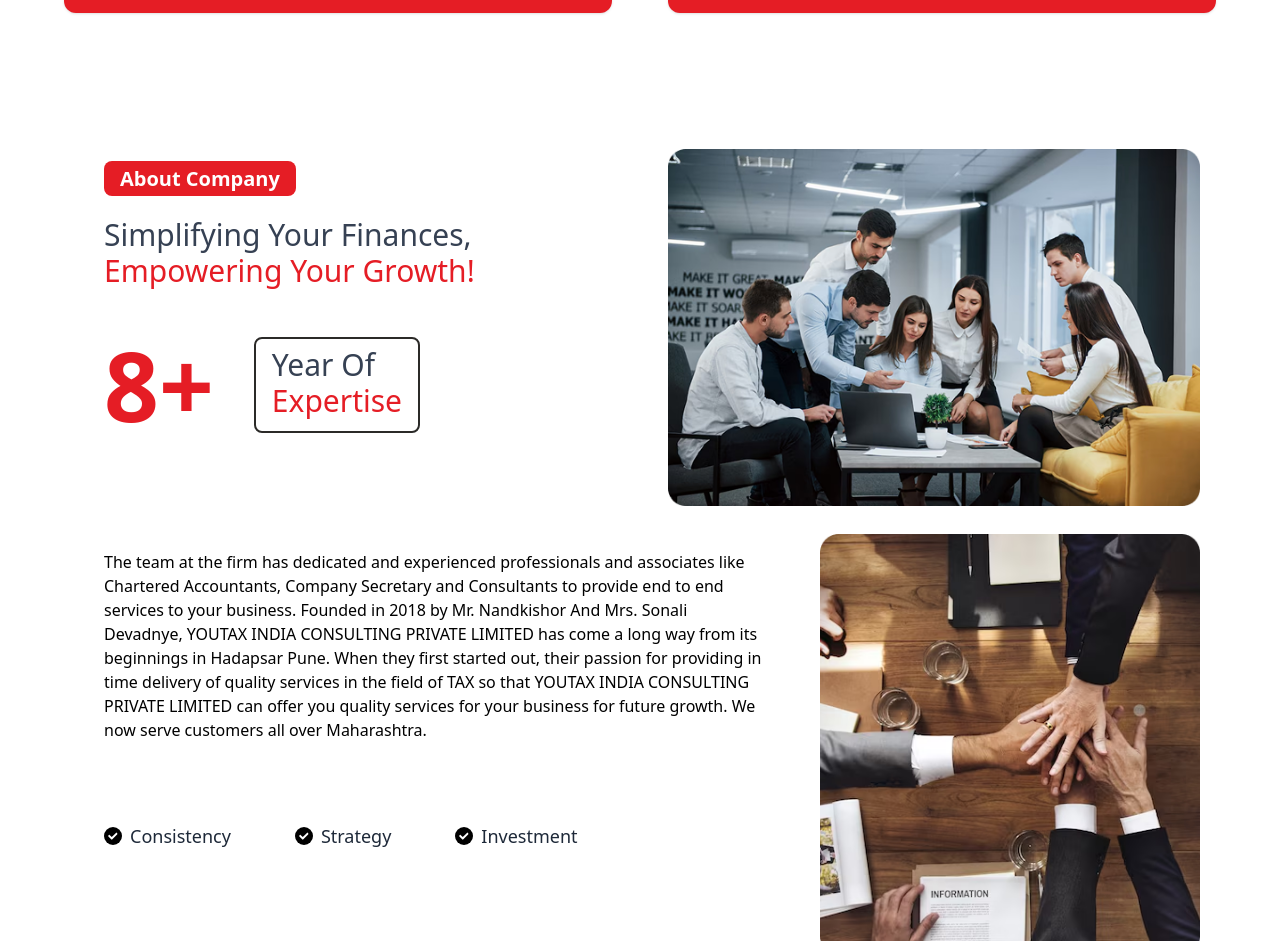
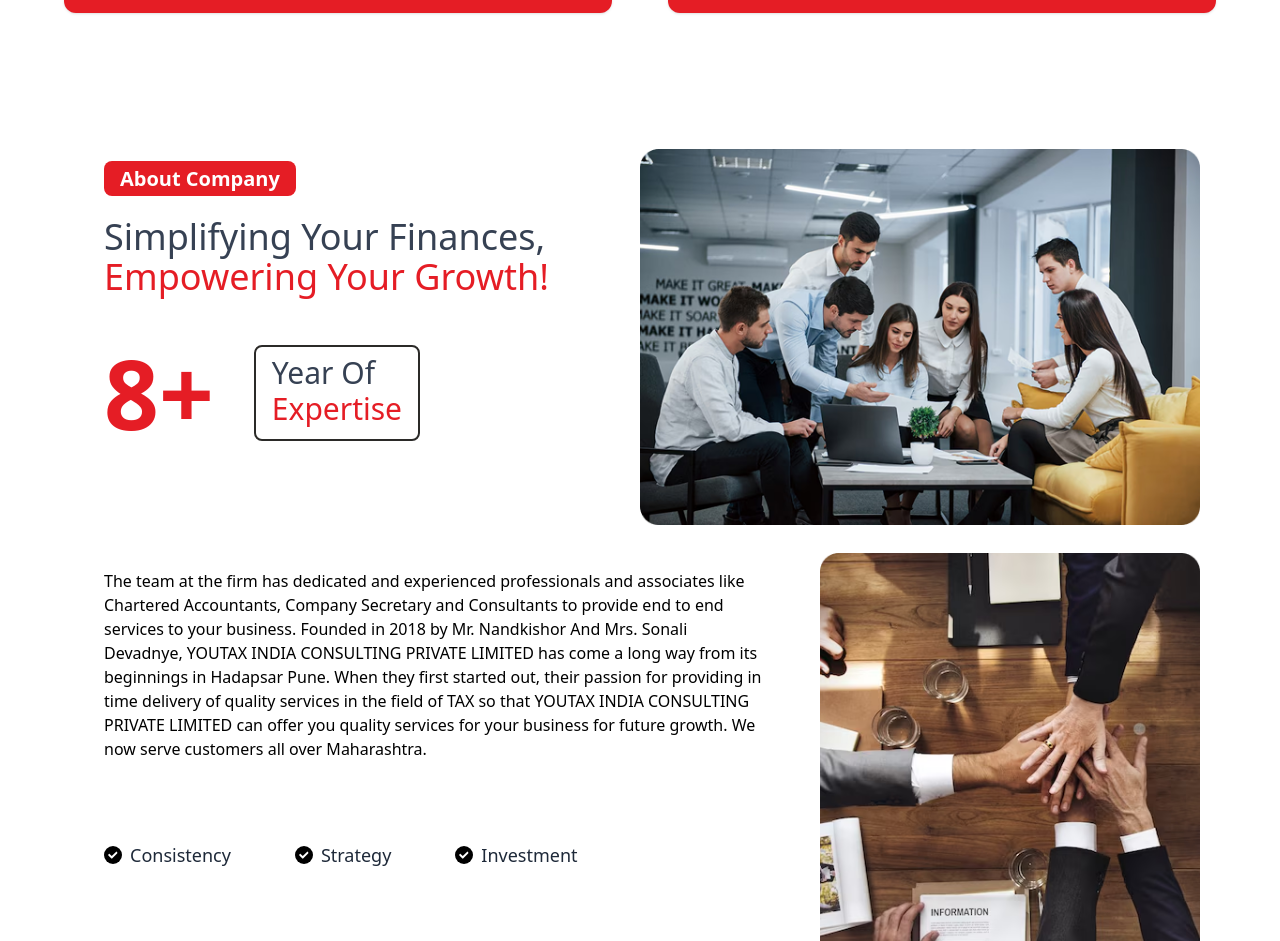
Before and after one commit to vm3techsolutions/youtaxsub, a Next.js app: page / in a window 1280 px wide. Shown: the part 1714-2655 px from the top of the page. Built offline with nearby package versions, Linux system fonts and the light colour scheme.

Commit message:
Modify img

```diff
--- a/src/app/Home/AboutCompany.jsx
+++ b/src/app/Home/AboutCompany.jsx
@@ -6,7 +6,7 @@ export default function ServicesSection() {
     <section className="mx-auto px-5 sm:px-20 py-16 text-center" id="about">
       <div>
         {/* Service 1 */}
-        <div className="grid grid-cols-1 md:grid-cols-2 gap-8 md:gap-14 text-left h-full">
+        <div className="grid grid-cols-1 md:grid-cols-2  text-left h-full">
           {/* Card 1 */}
           <div className=" p-5 sm:p-6 ">
             {/* Heading */}
@@ -17,7 +17,7 @@ export default function ServicesSection() {
             </div>
 
             {/* Subtitle */}
-            <h2 className="text-lg sm:text-2xl md:text-3xl font-medium text-gray-700 mb-12 ">
+            <h2 className="text-lg sm:text-2xl md:text-4xl xl:text-4xl 2xl:text-5xl font-medium text-gray-700 mb-12 ">
               Simplifying Your Finances, <br />
               <span className="text-[#E51D25]">Empowering Your Growth!</span>
             </h2>
```
